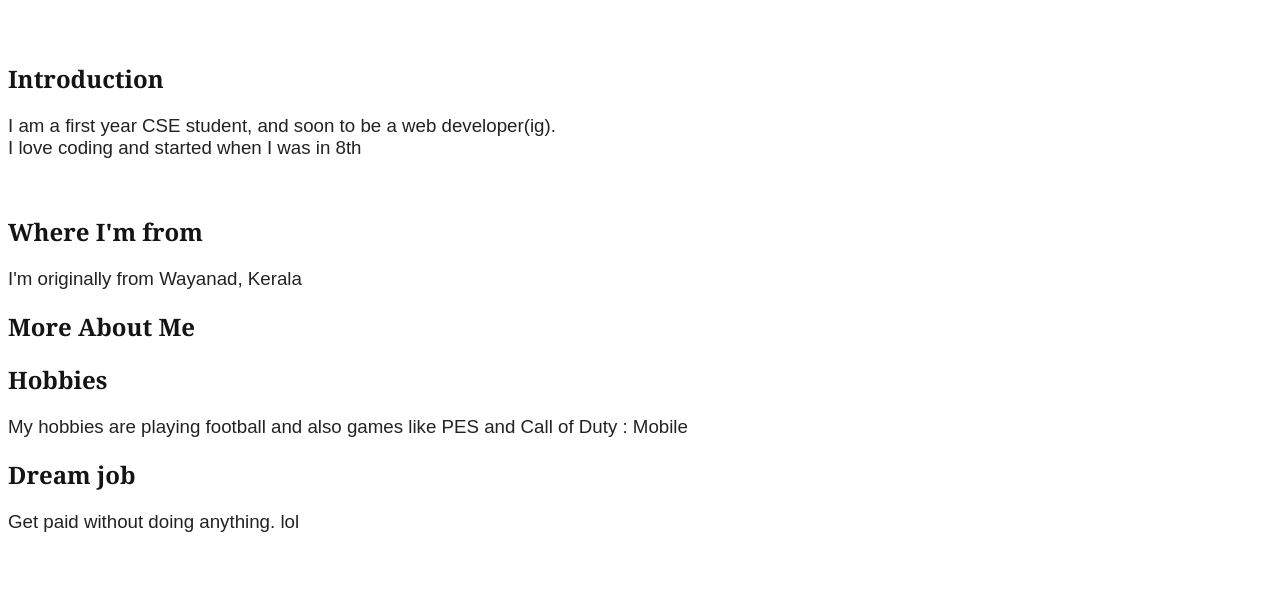
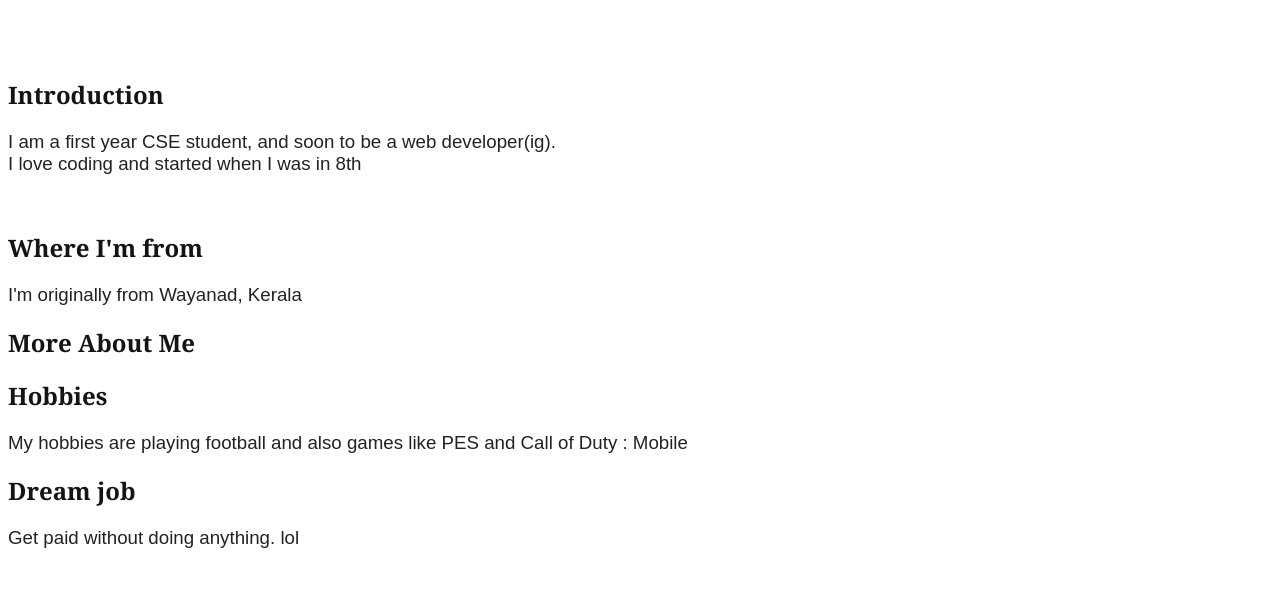
Before and after one commit to diasgt123/htmltrial, a plain HTML site: page index.html in a window 1280 px wide. Shown: the part 382-974 px from the top of the page. Drawn offline with Linux system fonts and the light colour scheme.

Commit message:
Add files via upload

```diff
--- a/style.css
+++ b/style.css
@@ -15,7 +15,7 @@ body{
 
     #background-color: rgb(240, 240, 218);
     color: #222222;
-    #padding: 1em 0;
+    padding: 1em 0;
     border-top: solid 1em rgb(90,90,88);
 }
 h3{
```
